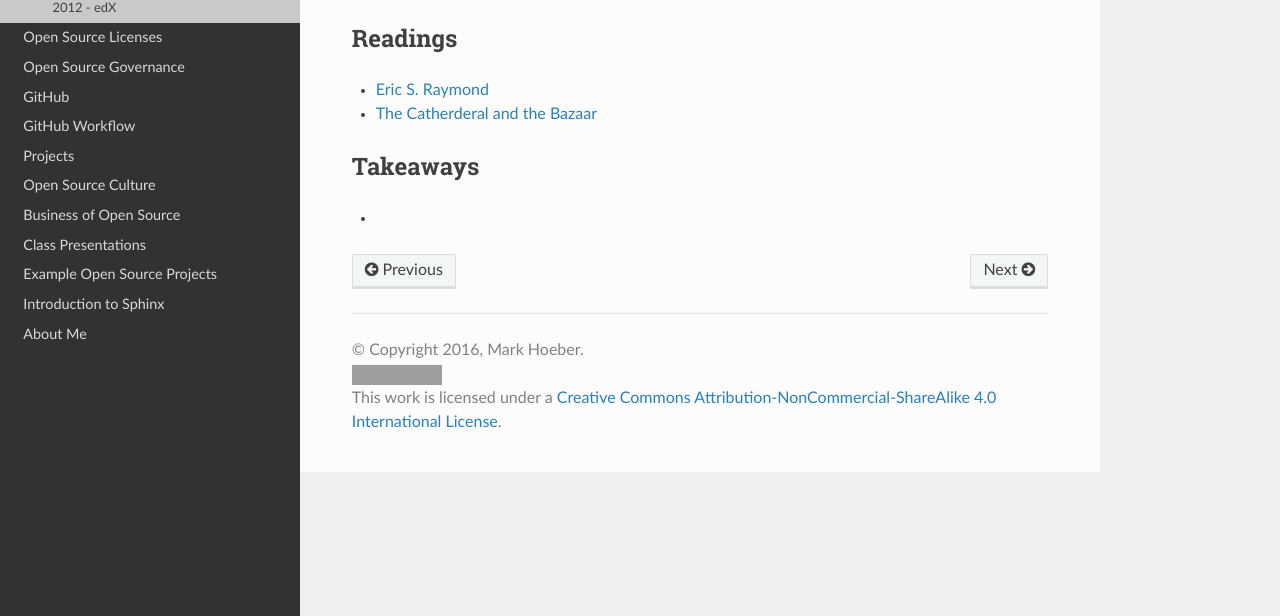
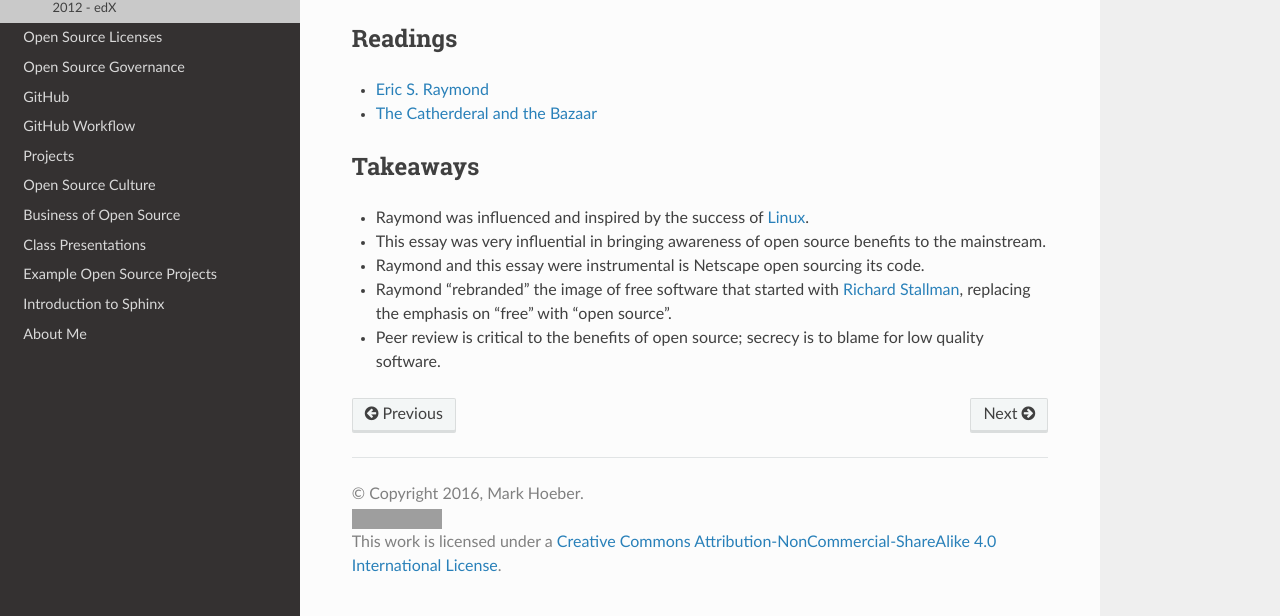
Before and after one commit to MarkHoeber/open-source-syllabus, a Sphinx documentation site: the page built from source/history_1997.rst, in a window 1280 px wide and 1165 px high. Shown: the part 549-1165 px from the top of the window. Built offline with Sphinx 7.4.7 and the Read the Docs theme 2.0.0, drawn with Linux system fonts in a browser that asks for light colours; grey boxes are pictures that could not be loaded.

Commit message:
Takeaways for Raymond and Netscape

```diff
--- a/source/history_1985.rst
+++ b/source/history_1985.rst
@@ -1,3 +1,5 @@
+.. _FSU:
+
 1985 - |FSU|
 ####################
 
@@ -21,9 +23,9 @@ The |FSU| holds copyright for |GNU|, a collection of free software.
 |Takeaways|
 ************
 
-* Richard Stallman and |FSU| were driven to provide users with freedom, not just to use a program, but to change it and redistribute it.
+* Stallman and |FSU| were driven to provide users with freedom, not just to use a program, but to change it and redistribute it.
 
-* Free software is driven by cooperations, between and among developers and users.
+* Free software is driven by cooperation, between and among developers and users.
 
 * He viewed proprietary software as *malware*.
 
--- a/source/history_1991.rst
+++ b/source/history_1991.rst
@@ -1,3 +1,5 @@
+.. _Linux:
+
 1991 - Linux
 ####################
 
--- a/source/history_1997.rst
+++ b/source/history_1997.rst
@@ -16,7 +16,15 @@ Eric S. Raymond published |Cathedral and Bazaar|, arguing for the advantages of
 |Takeaways|
 ************
 
-*
+* Raymond was influenced and inspired by the success of :ref:`Linux<Linux>`.
+
+* This essay was very influential in bringing awareness of open source benefits to the mainstream.
+
+* Raymond and this essay were instrumental is Netscape open sourcing its code.
+
+* Raymond "rebranded" the image of free software that started with :ref:`Richard Stallman<FSU>`, replacing the emphasis on "free" with "open source".
+
+* Peer review is critical to the benefits of open source; secrecy is to blame for low quality software.
 
 
 .. include:: includes.txt
--- a/source/history_1998.rst
+++ b/source/history_1998.rst
@@ -18,7 +18,11 @@ Influenced by |Cathedral and Bazaar|, Netscape releases source code for Navigato
 |Takeaways|
 ************
 
-*
+* Netscape's decision to open source its code was heavily influenced by Eric Raymond and |Cathedral and Bazaar|.
+
+* Netscape was also driven by competition with Microsoft.
+
+* Raymond and others founded the Open Source Initiative to promote and support open source projects such as Netscape.
 
 
 .. include:: includes.txt
```
